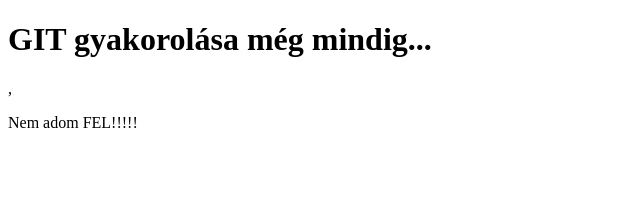
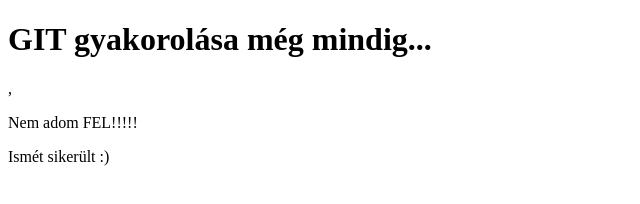
Before and after one commit to sosy82/hello-world, a plain HTML site: page index.html in a window 1280 px wide. Shown: the whole page, without its empty margins (0-640 px from the left). Drawn offline with Linux system fonts and the light colour scheme.

Commit message:
KÉSZ módosított

```diff
--- a/index.html
+++ b/index.html
@@ -11,5 +11,8 @@
     <p>
         Nem adom FEL!!!!!
     </p>
+    <p>
+        Ismét sikerült :)
+    </p>
 </body>
 </html>
```
